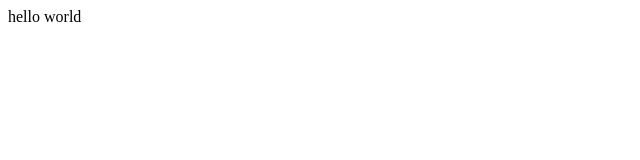
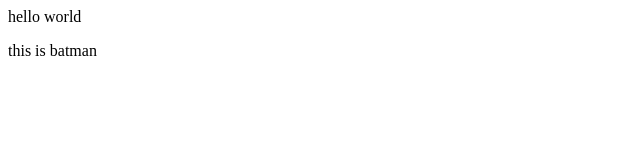
Before and after one commit to imoinatwork-git/my-demo, a plain HTML site: page index.html in a window 1280 px wide. Shown: the full height of the page, 0-640 px from the left. Drawn offline with Linux system fonts and the light colour scheme.

Commit message:
add batman

```diff
--- a/index.html
+++ b/index.html
@@ -1 +1,2 @@
 <p>hello world</p>
+<p>this is batman</p>
```
